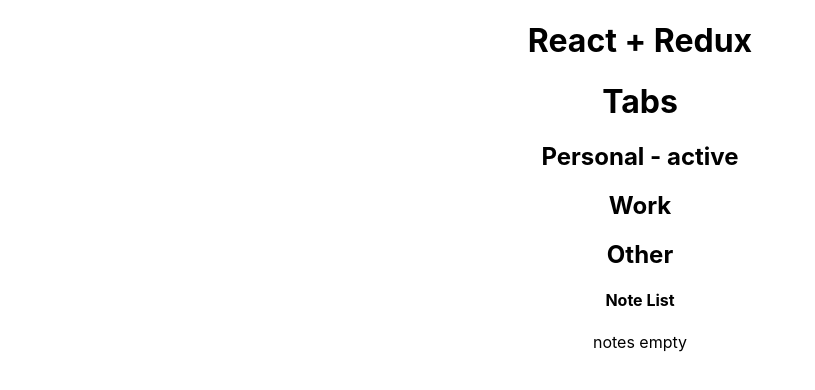
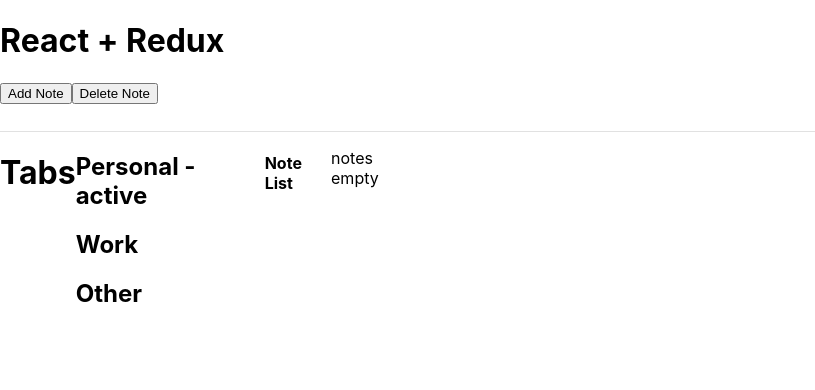
Before and after one commit to tlanders/react-redux-lesson, a React (Create React App) app: page / in a window 1280 px wide. Shown: the top 390 px of the page, without its empty margins (0-815 px from the left). Built offline with nearby package versions, Linux system fonts and the light colour scheme.

Commit message:
added some css added notepad and controls

```diff
--- a/src/App.css
+++ /dev/null
@@ -1,38 +0,0 @@
-.App {
-  text-align: center;
-}
-
-.App-logo {
-  height: 40vmin;
-  pointer-events: none;
-}
-
-@media (prefers-reduced-motion: no-preference) {
-  .App-logo {
-    animation: App-logo-spin infinite 20s linear;
-  }
-}
-
-.App-header {
-  background-color: #282c34;
-  min-height: 100vh;
-  display: flex;
-  flex-direction: column;
-  align-items: center;
-  justify-content: center;
-  font-size: calc(10px + 2vmin);
-  color: white;
-}
-
-.App-link {
-  color: #61dafb;
-}
-
-@keyframes App-logo-spin {
-  from {
-    transform: rotate(0deg);
-  }
-  to {
-    transform: rotate(360deg);
-  }
-}
--- a/src/App.js
+++ /dev/null
@@ -1,19 +0,0 @@
-import './App.css';
-import {Provider} from "react-redux";
-import store from "./redux/store";
-import TabsContainer from "./containers/TabsContainer";
-
-// console.log(store.getState());
-
-function App() {
-  return (
-      <Provider store={store}>
-        <div className="App">
-          <h1>React + Redux</h1>
-            <TabsContainer/>
-        </div>
-      </Provider>
-  );
-}
-
-export default App;
--- /dev/null
+++ b/src/components/App.js
@@ -0,0 +1,26 @@
+import '../index.css';
+import TabsContainer from "../containers/TabsContainer";
+import * as PropTypes from "prop-types";
+import ControlsContainer from "../containers/ControlsContainer";
+import NotepadContainer from "../containers/NotepadContainer";
+
+const App = ({activeTabId}) => {
+  return (
+        <div className="App">
+          <h1>React + Redux</h1>
+            <div className={"main__controls"}>
+                <ControlsContainer activeTabId={activeTabId}/>
+            </div>
+            <div className={"main__body"}>
+                <TabsContainer/>
+                <NotepadContainer/>
+            </div>
+        </div>
+  );
+};
+
+App.propTypes = {
+    activeTabId: PropTypes.string.isRequired
+};
+
+export default App;
--- /dev/null
+++ b/src/components/Controls.js
@@ -0,0 +1,20 @@
+import React from "react";
+import PropTypes from 'prop-types';
+import ControlsButton from "./ControlsButton";
+
+export const Controls = ({activeTabId, onAddNote, onDeleteNote}) => {
+    return (
+        <div className={"controls"}>
+            <ControlsButton onClick={onAddNote(activeTabId)} text={"Add Note"}/>
+            <ControlsButton onClick={onDeleteNote} text={"Delete Note"}/>
+        </div>
+    );
+};
+
+Controls.propTypes = {
+    activeTabId: PropTypes.string.isRequired,
+    onAddNote: PropTypes.func.isRequired,
+    onDeleteNote: PropTypes.func.isRequired,
+};
+
+export default Controls;
--- /dev/null
+++ b/src/components/ControlsButton.js
@@ -0,0 +1,29 @@
+import React from "react";
+import PropTypes from 'prop-types';
+import classnames from "classnames";
+
+export const ControlsButton = ({alignRight, text, onClick}) => {
+    return (
+        <button
+            className={classnames('controls__button', {
+                'controls--button--right' : alignRight
+            })}
+            onClick={onClick}
+            aria-label={text}
+        >
+            {text}
+        </button>
+    );
+};
+
+ControlsButton.propTypes = {
+    alignRight: PropTypes.bool,
+    text: PropTypes.string.isRequired,
+    onClick: PropTypes.func.isRequired,
+};
+
+ControlsButton.defaultProps = {
+    alignRight: false
+};
+
+export default ControlsButton;
--- /dev/null
+++ b/src/components/Notepad.css
@@ -0,0 +1,25 @@
+.notepad {
+    /* background: #00aacc; */
+    height: 100%;
+    position: relative;
+    width: 70%;
+}
+
+.notepad__last-edit {
+    position: absolute;
+    top: 0.75rem;
+    color: #c1c1c1;
+    text-align: center;
+    font-size: 0.9rem;
+    width: 100%;
+}
+
+.notepad__content {
+    border: 0;
+    height: 100%;
+    width: 100%;
+    resize: none;
+    font-family: inherit;
+    font-size: 1rem;
+    padding: 2.25rem 0.75rem 0.75rem;
+}
--- /dev/null
+++ b/src/components/Notepad.js
@@ -0,0 +1,49 @@
+import React, {Component} from "react";
+import PropTypes from 'prop-types';
+import "./Notepad.css";
+
+class Notepad extends Component {
+    static propTypes = {
+        activeTabId: PropTypes.string.isRequired,
+        id: PropTypes.string.isRequired,
+        content: PropTypes.string.isRequired,
+        lastEdited: PropTypes.string.isRequired,
+        onAddNote: PropTypes.func.isRequired,
+        onUpdateNoteContent: PropTypes.func.isRequired
+    };
+
+    get activeNoteExists() {
+        return !!this.props.id;
+    }
+
+    handleChange = (e) => {
+        const {activeTabId, id, onAddNote, onUpdateNotContent} = this.props;
+        const content = e.target.value;
+
+        if(!this.activeNoteExists()) {
+            return onAddNote(activeTabId, content);
+        } else {
+            return onUpdateNotContent(id, content);
+        }
+    }
+
+    render() {
+        const { content, lastEdited } = this.props;
+        return (
+            <div className="notepad">
+                {lastEdited && (
+                    <div className="notepad__last-edit">
+                        {lastEdited}
+                    </div>
+                )}
+                <textarea
+                    className="notepad__content"
+                    onChange={this.handleChange}
+                    value={content}
+                />
+            </div>
+        );
+    }
+};
+
+export default Notepad;
--- /dev/null
+++ b/src/containers/AppContainer.js
@@ -0,0 +1,14 @@
+import {connect} from "react-redux";
+import {getActiveTabId} from "../redux/selectors/tabs-selectors";
+import App from "../components/App";
+
+const mapStateToProps = (state) => {
+    return {
+        activeTabId: getActiveTabId(state)
+    };
+}
+
+export default connect(
+    mapStateToProps,
+    null
+)(App);
--- /dev/null
+++ b/src/containers/ControlsContainer.js
@@ -0,0 +1,16 @@
+import {connect} from "react-redux";
+import {getActiveTabId} from "../redux/selectors/tabs-selectors";
+import {Controls} from "../components/Controls";
+
+const mapStateToProps = (state) => {
+    return {
+        activeTabId: getActiveTabId(state),
+        onAddNote: (activeTabId) => () => console.log(activeTabId),
+        onDeleteNote: () => console.log('del note')
+    };
+}
+
+export default connect(
+    mapStateToProps,
+    null
+)(Controls);
--- /dev/null
+++ b/src/containers/NotepadContainer.js
@@ -0,0 +1,22 @@
+import {connect} from "react-redux";
+import {getActiveTabId} from "../redux/selectors/tabs-selectors";
+import Notepad from "../components/Notepad";
+
+const mapStateToProps = (state) => {
+    return {
+        activeTabId: getActiveTabId(state),
+        id: '',
+        content: '',
+        lastEdited: '',
+    };
+}
+
+const mapDispatchToProps = (dispatch) => ({
+    onAddNote: (tabId, initialContent) => () => console.log('on add for notepad'),
+    onUpdateNoteContent: (id, content) => () => console.log('on update note')
+})
+
+export default connect(
+    mapStateToProps,
+    mapDispatchToProps
+)(Notepad);
--- a/src/index.css
+++ b/src/index.css
@@ -1,13 +1,48 @@
-body {
+* {
+  box-sizing: border-box;
+}
+
+:root, html, body {
+  display: block;
   margin: 0;
-  font-family: -apple-system, BlinkMacSystemFont, 'Segoe UI', 'Roboto', 'Oxygen',
-    'Ubuntu', 'Cantarell', 'Fira Sans', 'Droid Sans', 'Helvetica Neue',
-    sans-serif;
+  padding: 0;
+  font-family: -apple-system, BlinkMacSystemFont, "Segoe UI", "Roboto", "Oxygen",
+  "Ubuntu", "Cantarell", "Fira Sans", "Droid Sans", "Helvetica Neue",
+  sans-serif;
   -webkit-font-smoothing: antialiased;
   -moz-osx-font-smoothing: grayscale;
+  width: 100%;
+  height: 100%;
+  font-size: 16px;
 }
 
-code {
-  font-family: source-code-pro, Menlo, Monaco, Consolas, 'Courier New',
-    monospace;
+ol, ul {
+  margin: 0;
+  padding: 0;
 }
+
+textarea {
+  padding: 0;
+  margin: 0;
+}
+
+#main {
+  padding: 0;
+  height: 100%;
+  width: 100%;
+  display: flex;
+  flex-direction: column;
+}
+
+.main__controls {
+  align-content: center;
+  display: flex;
+  flex-direction: row;
+  height: 50px;
+  border-bottom: 1px solid #e1e1e1;
+}
+.main__body {
+  height: 100%;
+  display: flex;
+  flex-direction: row;
+}
--- a/src/index.js
+++ b/src/index.js
@@ -1,12 +1,16 @@
 import React from 'react';
 import ReactDOM from 'react-dom';
 import './index.css';
-import App from './App';
 import reportWebVitals from './reportWebVitals';
+import store from "./redux/store";
+import AppContainer from "./containers/AppContainer";
+import {Provider} from "react-redux";
 
 ReactDOM.render(
   <React.StrictMode>
-    <App />
+      <Provider store={store}>
+          <AppContainer />
+      </Provider>
   </React.StrictMode>,
   document.getElementById('root')
 );
```
Also changed, not shown: 1 other file (tests, documents, lock files or other folders).
